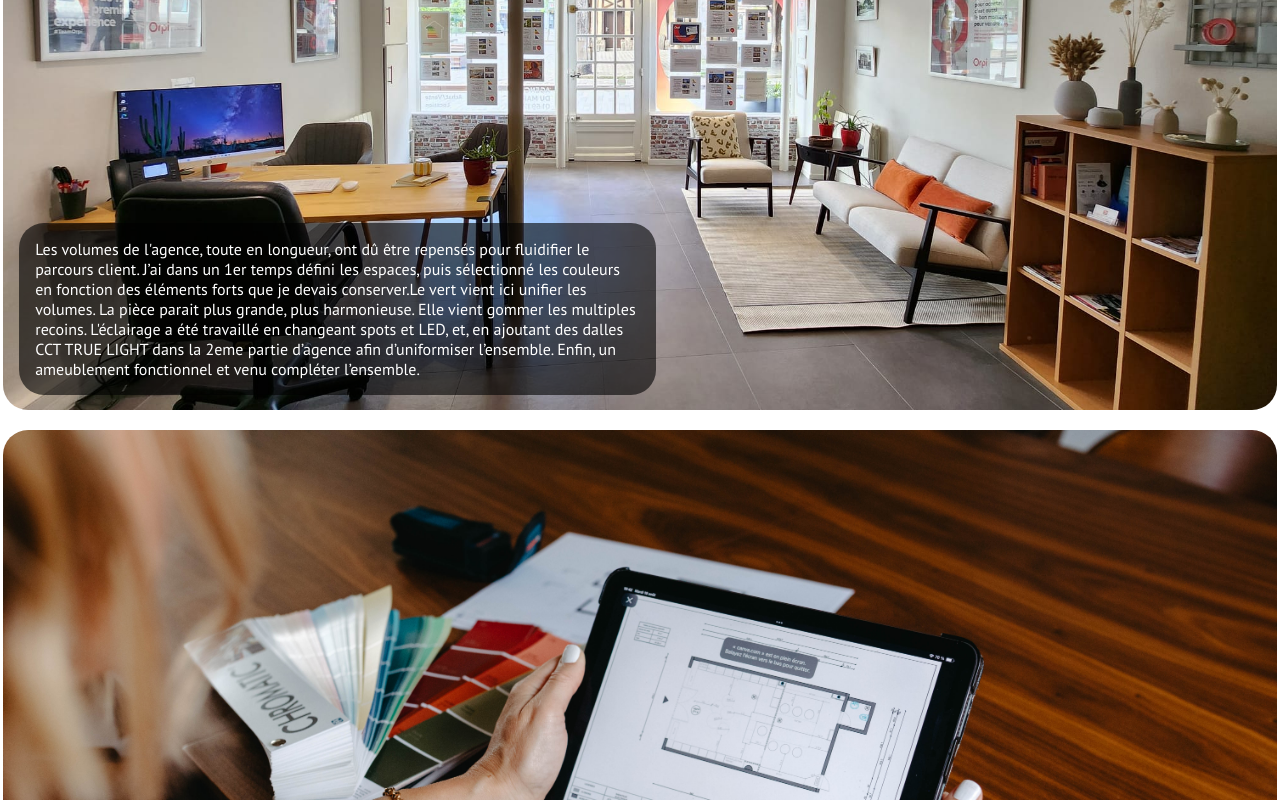
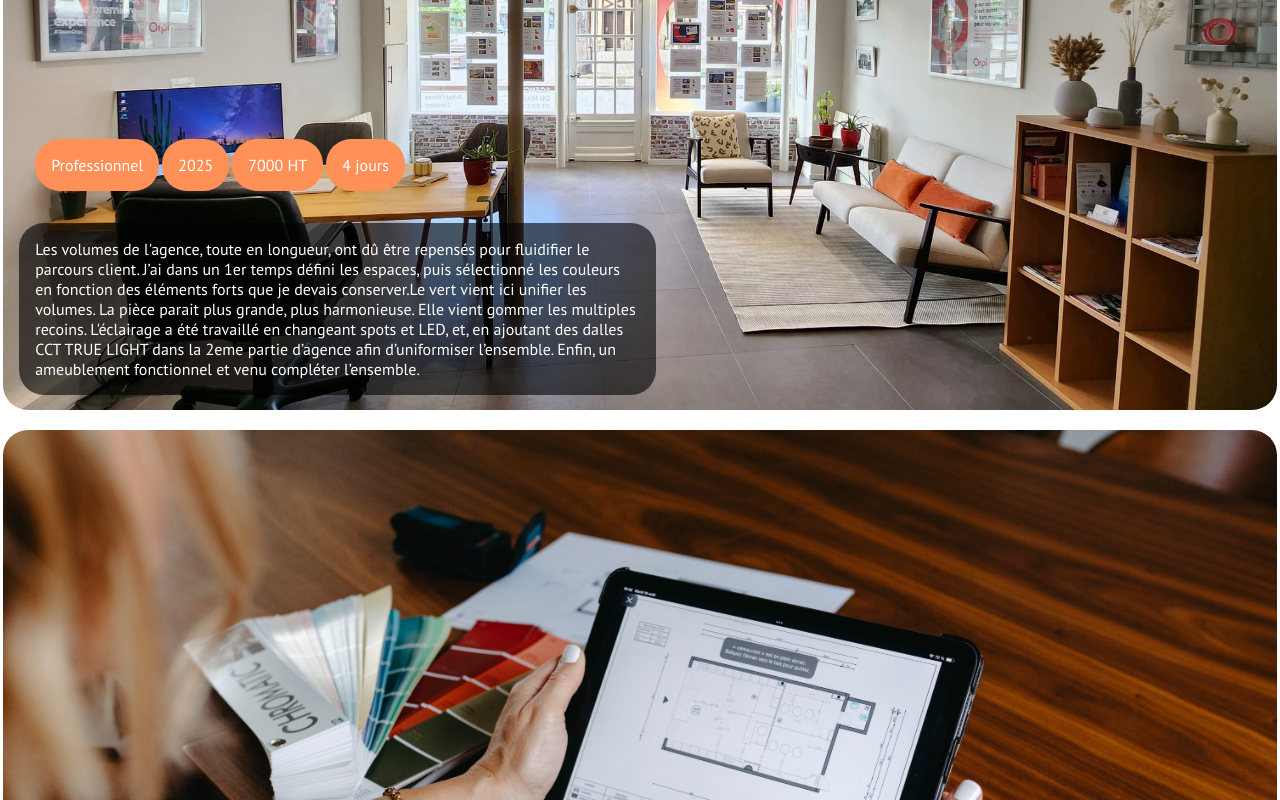
Before and after one commit to Daganx/SavinJessica, a React (Vite) app: page / in a window 1280 px wide. Shown: the part 1560-2360 px from the top of the page. Built offline with nearby package versions, Linux system fonts and the light colour scheme.

Commit message:
Hashtag modify

```diff
--- a/src/components/AllProjects/AllProjects.jsx
+++ b/src/components/AllProjects/AllProjects.jsx
@@ -43,6 +43,12 @@ export default function AllProjects() {
               className="all-projects-image"
             />
             <div className="project-content">
+              <div className="project-content-hashtag">
+                <p>{project.customer}</p>
+                <p>{project.year}</p>
+                <p>{project.price}</p>
+                <p>{project.time}</p>
+              </div>
               <p className="project-content-description">
                 {project.description}
               </p>
--- a/src/components/AllProjects/allProjects.css
+++ b/src/components/AllProjects/allProjects.css
@@ -20,3 +20,8 @@
 .project-content-description {
   margin: 1em;
 }
+
+@media (max-width: 768px){
+.project-content-hashtag{
+  display: none;
+}}
--- a/src/components/LatestProjects/LatestProjects.jsx
+++ b/src/components/LatestProjects/LatestProjects.jsx
@@ -45,7 +45,12 @@ export default function LatestProjects() {
               alt={project.title}
             />
             <div className="project-content">
-
+              <div className="project-content-hashtag">
+                <p>{project.customer}</p>
+                <p>{project.year}</p>
+                <p>{project.price}</p>
+                <p>{project.time}</p>
+              </div>
               <p className="project-content-description">
                 {project.description}
               </p>
--- a/src/components/LatestProjects/latestProjects.css
+++ b/src/components/LatestProjects/latestProjects.css
@@ -37,6 +37,9 @@
 .project-content-description {
   background-color: rgba(0, 0, 0, 0.6);
   border-radius: 25px;
+}
+.project-content-hashtag{
+  display: none;
 }
 .projects-link {
   display: flex;
```
